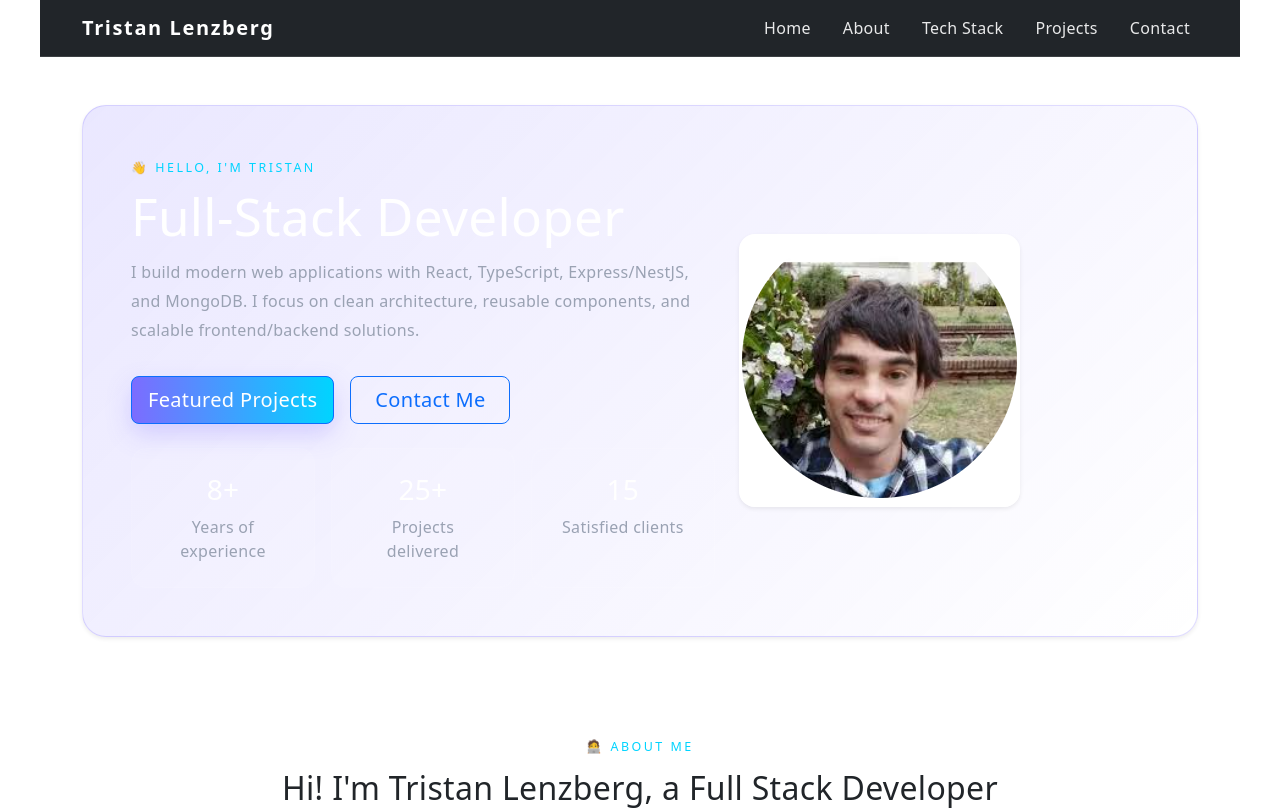
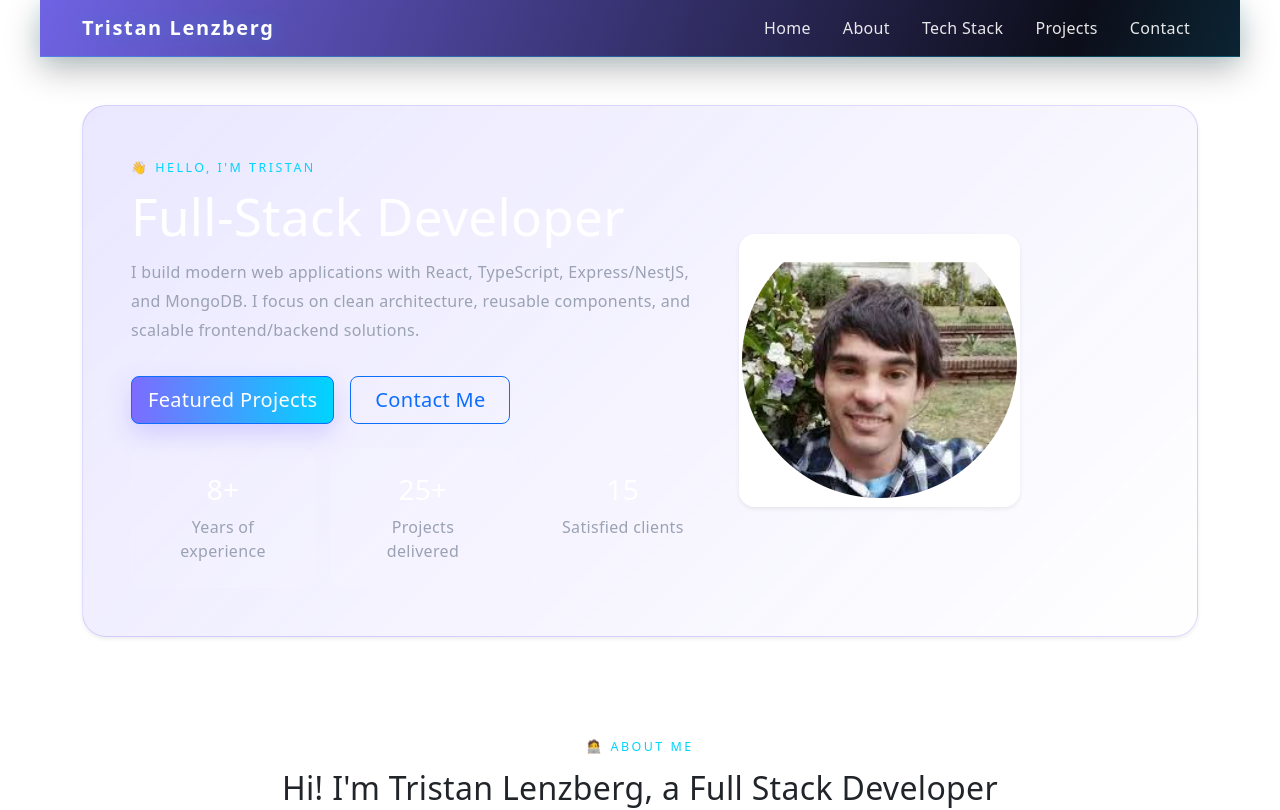
Before and after one commit to tristanlgb/react-cards, a React (Vite) app: page / in a window 1280 px wide. Shown: the top 810 px of the page. Built offline with nearby package versions, Linux system fonts and the light colour scheme.

Commit message:
Apply violet cyan gradient to navbar

```diff
--- a/src/index.css
+++ b/src/index.css
@@ -61,14 +61,20 @@ select {
 
 .navbar {
   padding: 1rem 0;
-  border-bottom: 1px solid var(--border);
-  background: rgba(5, 7, 13, 0.72);
+  border-bottom: 1px solid rgba(0, 212, 255, 0.28);
+  background:
+    linear-gradient(110deg, rgba(124, 108, 255, 0.88), rgba(10, 12, 24, 0.92) 48%, rgba(0, 212, 255, 0.68)) !important;
+  background-size: 180% 180% !important;
+  background-position: 0% 50% !important;
+  box-shadow: 0 12px 34px rgba(0, 0, 0, 0.28), 0 1px 20px rgba(0, 212, 255, 0.12);
   backdrop-filter: blur(14px);
+  animation: navbarGradient 10s ease-in-out infinite alternate;
 }
 
 .navbar-brand {
   font-weight: 700;
   letter-spacing: 0.08em;
+  text-shadow: 0 0 20px rgba(0, 212, 255, 0.3);
 }
 
 .navbar-nav {
@@ -78,12 +84,14 @@ select {
 
 .nav-link {
   color: rgba(255, 255, 255, 0.9) !important;
-  transition: color 0.25s ease, transform 0.25s ease;
+  transition: color 0.25s ease, transform 0.25s ease, text-shadow 0.25s ease;
 }
 
-.nav-link:hover {
+.nav-link:hover,
+.nav-link:focus-visible {
   color: #ffffff !important;
   transform: translateY(-1px);
+  text-shadow: 0 0 16px rgba(0, 212, 255, 0.72);
 }
 
 .section {
@@ -326,12 +334,25 @@ select {
   }
 }
 
+@keyframes navbarGradient {
+  0% {
+    background-position: 0% 50%;
+  }
+  100% {
+    background-position: 100% 50%;
+  }
+}
+
 footer {
   border-top: 1px solid var(--border);
   background: rgba(8, 10, 16, 0.95);
 }
 
 @media (prefers-reduced-motion: reduce) {
+  .navbar {
+    animation: none;
+  }
+
   #about .card,
   #stack .card,
   #hire .card,
```
